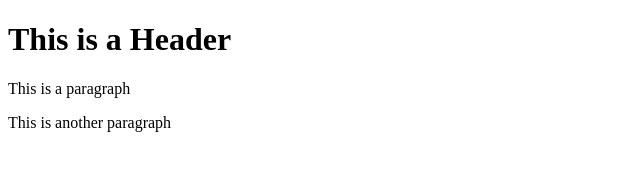
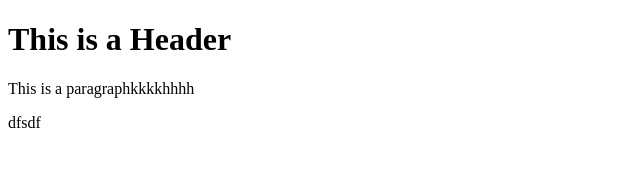
Before and after one commit to LabGuy32/git-test, a website: page index.html in a window 1280 px wide. Shown: the whole page, without its empty margins (0-640 px from the left). Drawn offline with Linux system fonts and the light colour scheme.

Commit message:
using NPM

```diff
--- a/index.html
+++ b/index.html
@@ -8,7 +8,7 @@
 </head>
 <body>
     <h1>This is a Header</h1>
-    <p>This is a paragraph</p>
-    <p>This is another paragraph</p>
+    <p>This is a paragraphkkkkhhhh</p>
+    <p>dfsdf</p>
 </body>
 </html>
```
Also changed, not shown: package.json (added, +24 -0 lines), 2 other files.
